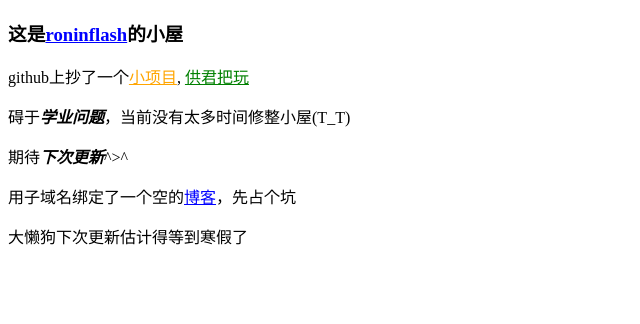
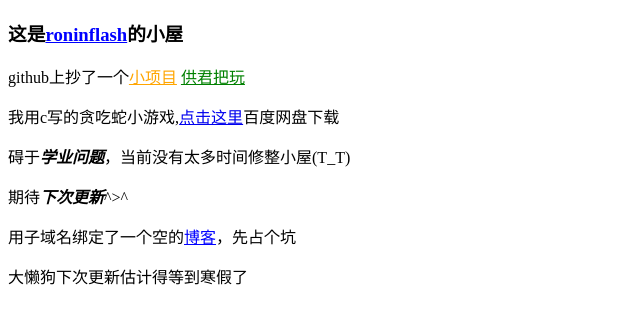
Before and after one commit to roninflash/roninflash.github.io, a plain HTML site: page index.html in a window 1280 px wide. Shown: the whole page, without its empty margins (0-640 px from the left). Drawn offline with Linux system fonts and the light colour scheme.

Commit message:
Update index.html

```diff
--- a/index.html
+++ b/index.html
@@ -6,8 +6,9 @@
 </head>
 <body>
 <h3>这是<a href="https://www.roninflash.top/" style="color:blue;">roninflash</a>的小屋</h3>
-<p>github上抄了一个<a href="https://github.com/WindyOption/Gravity-Points" style="color:orange;">小项目</a>,
+<p>github上抄了一个<a href="https://github.com/WindyOption/Gravity-Points" style="color:orange;">小项目</a>
 <a href="https://roninflash.top//gravitypoints" style="color:green;">供君把玩</a></p>
+<p>我用c写的贪吃蛇小游戏,<a href="https://pan.baidu.com/s/1jqXDxbHF-FpS-bDxu7b32w?pwd=0000" style="cplor:pink">点击这里</a>百度网盘下载</p>
 <p>碍于<i><strong>学业问题</strong></i>，当前没有太多时间修整小屋(T_T)</p>
 <p>期待<i><strong>下次更新</strong></i>^>^</p>
 <p>用子域名绑定了一个空的<a href="https://blog.roninflash.top/" style="color:blue;">博客</a>，先占个坑</p>
```
